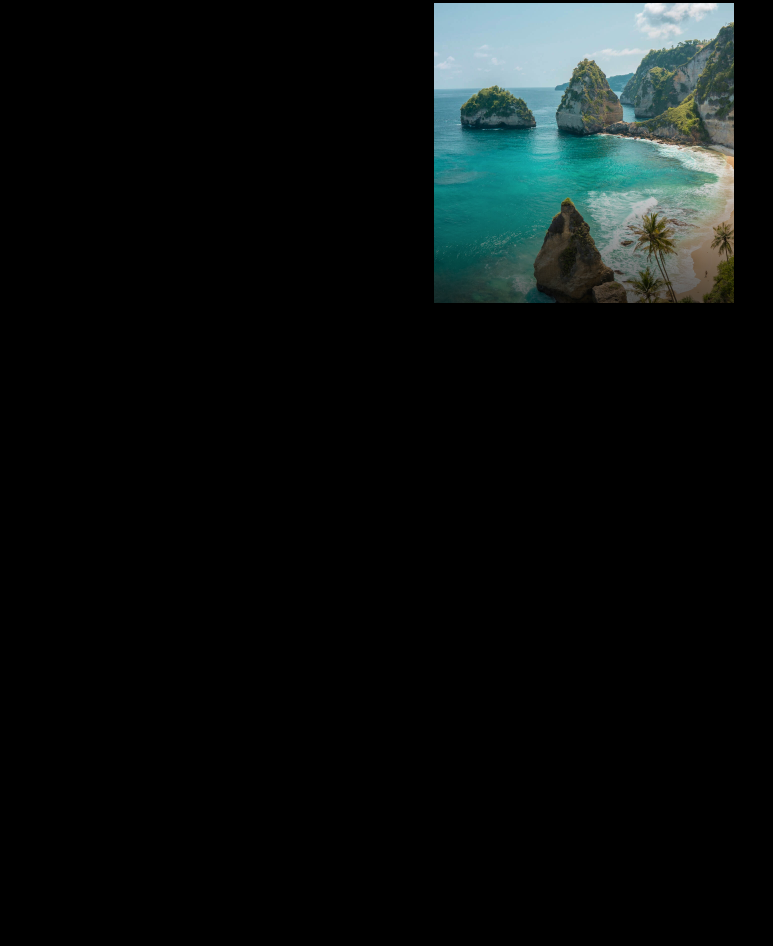
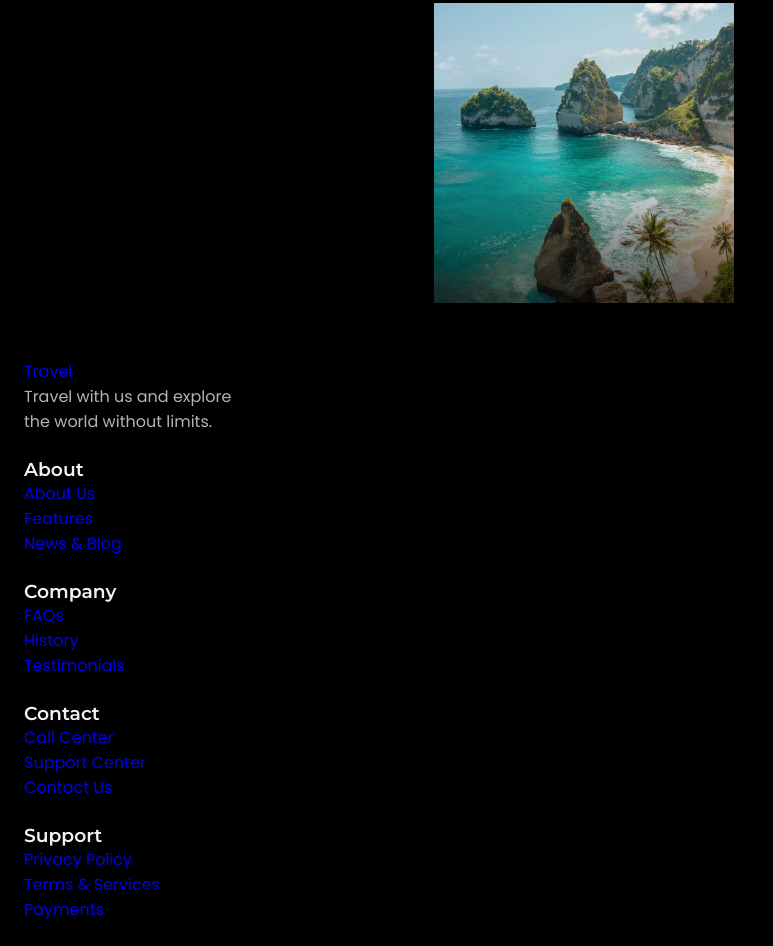
Before and after one commit to Developer-Abdushoxid/Online-education, a plain HTML site: page index.html in a window 1280 px wide. Shown: the part 4295-5241 px from the top of the page, without its empty margins (0-773 px from the left). Before the commit the page ends 4654 px from the top, so only its background shows below. Drawn offline with nearby package versions, Linux system fonts and the light colour scheme.

Commit message:
new-project

```diff
--- a/index.html
+++ b/index.html
@@ -265,7 +265,94 @@
 
       <!--==================== FOOTER ====================-->
       <footer class="footer">
+         <div class="footer__container container grid">
+            <div class="footer__content grid">
+               <div>
+                  <a href="#" class="footer__logo">Travel</a>
 
+                  <p class="footer__description">
+                     Travel with us and explore <br>
+                     the world without limits.
+                  </p>
+               </div>
+               <div class="footer__data grid">
+                  <div>
+                     <h3 class="footer__title">About</h3>
+
+                     <ul class="footer__links">
+                        <li>
+                           <a href="#" class="footer__link">About Us</a>
+                        </li>
+
+                        <li>
+                           <a href="#" class="footer__link">Features</a>
+                        </li>
+
+                        <li>
+                           <a href="#" class="footer__link">News & Blog</a>
+                        </li>
+                     </ul>
+                  </div>
+
+                  <div>
+                     <h3 class="footer__title">Company</h3>
+
+                     <ul class="footer__links">
+                        <li>
+                           <a href="#" class="footer__link">FAQs</a>
+                        </li>
+
+                        <li>
+                           <a href="#" class="footer__link">History</a>
+                        </li>
+
+                        <li>
+                           <a href="#" class="footer__link">Testimonials</a>
+                        </li>
+                     </ul>
+                  </div>
+
+                  <div>
+                     <h3 class="footer__title">Contact</h3>
+
+                     <ul class="footer__links">
+                        <li>
+                           <a href="#" class="footer__link">Call Center</a>
+                        </li>
+
+                        <li>
+                           <a href="#" class="footer__link">Support Center</a>
+                        </li>
+
+                        <li>
+                           <a href="#" class="footer__link">Contact Us</a>
+                        </li>
+                     </ul>
+                  </div>
+
+                  <div>
+                     <h3 class="footer__title">Support</h3>
+
+                     <ul class="footer__links">
+                        <li>
+                           <a href="#" class="footer__link">Privacy Policy</a>
+                        </li>
+
+                        <li>
+                           <a href="#" class="footer__link">Terms & Services</a>
+                        </li>
+
+                        <li>
+                           <a href="#" class="footer__link">Payments</a>
+                        </li>
+                     </ul>
+                  </div>
+               </div>
+            </div>
+            <div class="footer__group">
+
+            </div>
+         </div>
       </footer>
 
       <!--========== SCROLL UP ==========-->
```
